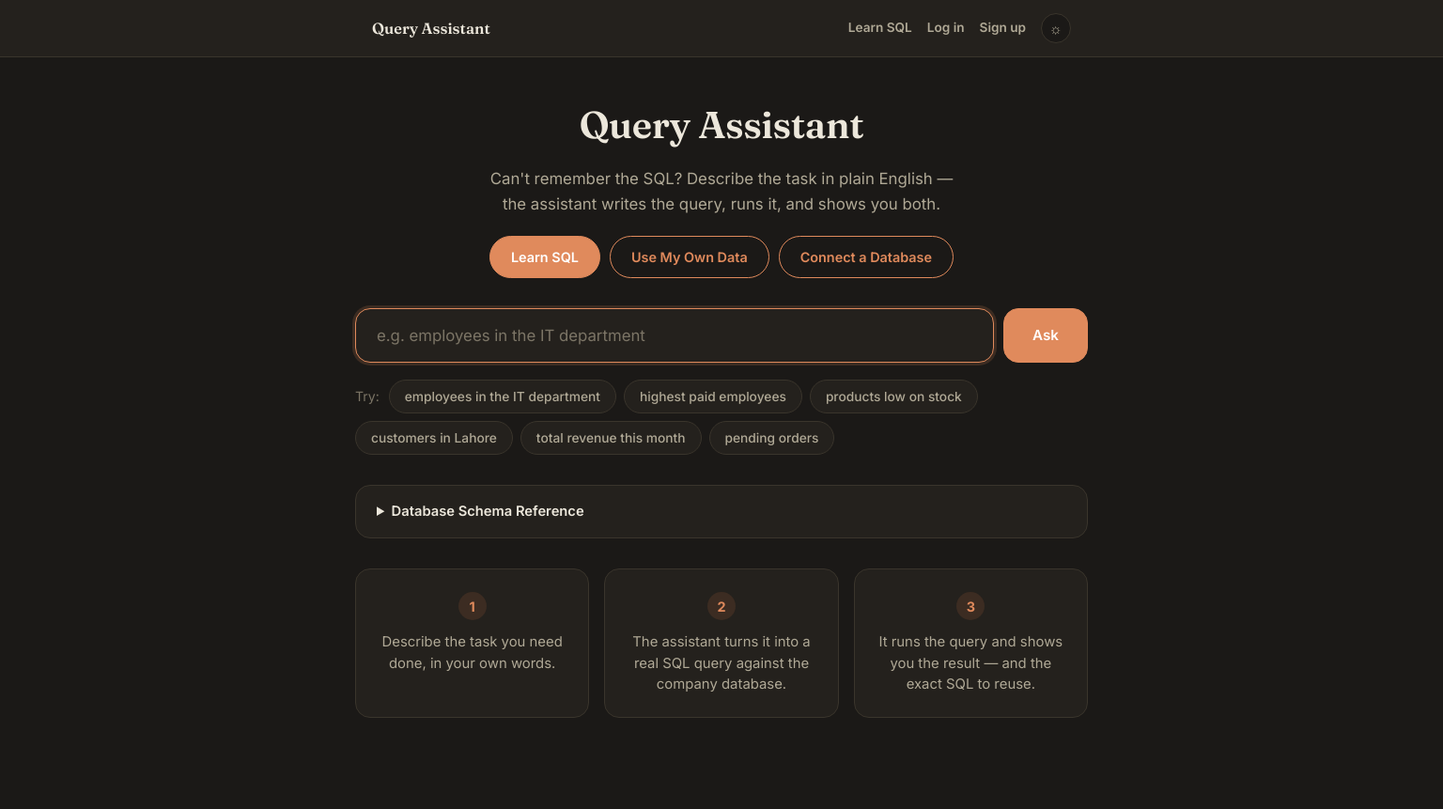
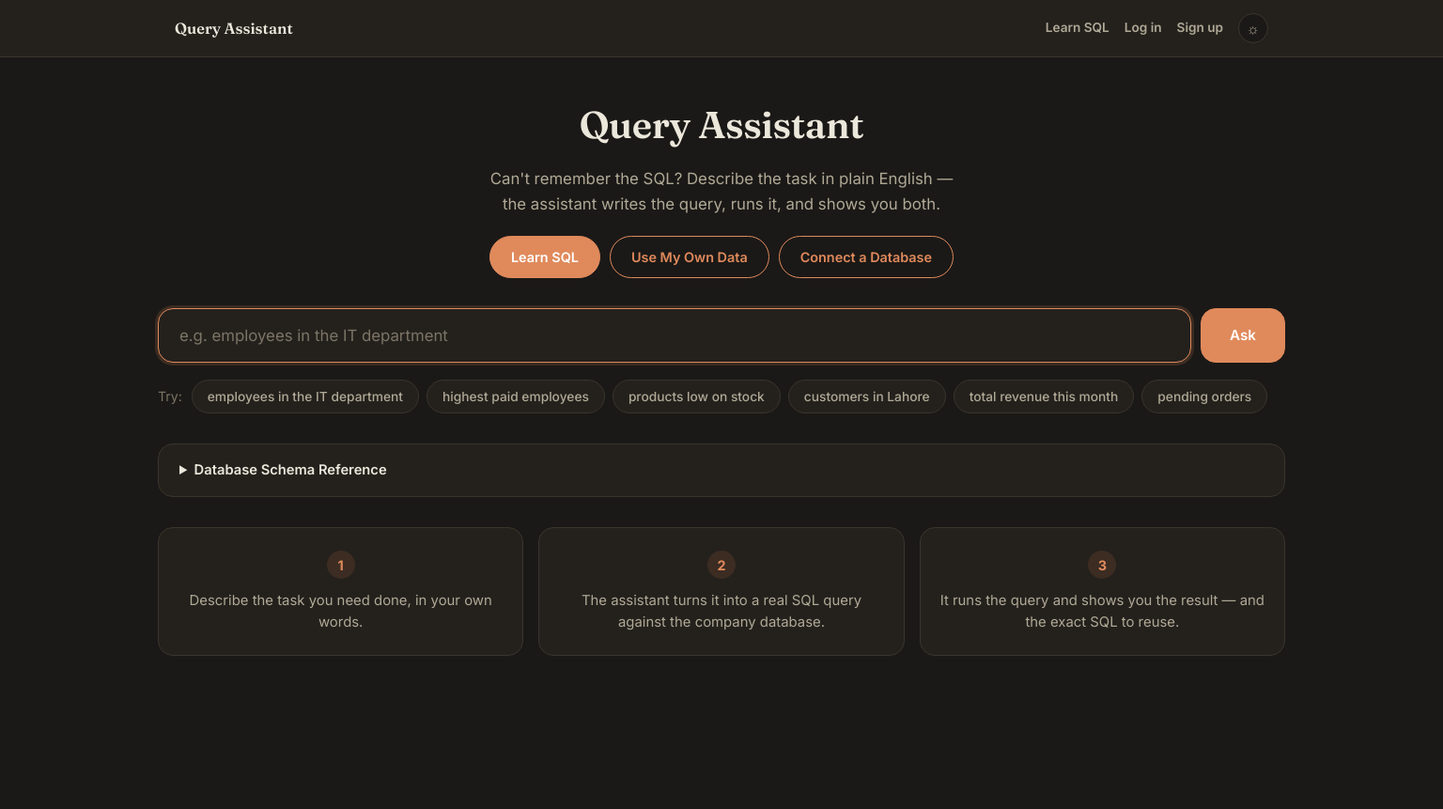
Before and after one commit to abdulhaseebofficial/query-assistant, a Flask app: page / in a window 1536 px wide. Shown: the whole page at 94% size. Run offline with Flask 3, Linux system fonts and the light colour scheme.

Commit message:
Add LICENSE, .gitattributes, and widen layout for laptop/desktop screens
- Add MIT LICENSE (user's choice) and link it from README.md.
- Add .gitattributes to force LF line endings in the repo regardless of OS,
  fixing the CRLF/LF warnings git kept printing on Windows.
- Widen .container and .topbar-inner in style.css (780px -> 900px, with
  extra breakpoints at 1100px and 1500px up to 1200px) so the page uses
  more of the available width on laptop/desktop screens instead of leaving
  large empty margins on both sides. Auth pages (.container-narrow) keep
  their original fixed width since login/register forms shouldn't stretch.
  Mobile breakpoints (600px, 700px) were already in place and are
  unaffected.

Co-Authored-By: Claude Sonnet 5 <noreply@anthropic.com>

```diff
--- a/frontend/static/css/style.css
+++ b/frontend/static/css/style.css
@@ -59,9 +59,24 @@ body {
 }
 
 .container {
-    max-width: 780px;
+    max-width: 900px;
     margin: 0 auto;
     animation: fadeUp 0.4s ease both;
+}
+
+/* Use more of the screen on laptop/desktop widths instead of leaving large
+   empty margins on either side, while keeping .container-narrow (auth
+   forms) at its own fixed width regardless of viewport. */
+@media (min-width: 1100px) {
+    .container:not(.container-narrow) {
+        max-width: 1080px;
+    }
+}
+
+@media (min-width: 1500px) {
+    .container:not(.container-narrow) {
+        max-width: 1200px;
+    }
 }
 
 header {
@@ -734,7 +749,7 @@ h1 {
 }
 
 .topbar-inner {
-    max-width: 780px;
+    max-width: 900px;
     margin: 0 auto;
     padding: 14px 18px;
     display: flex;
@@ -742,6 +757,20 @@ h1 {
     justify-content: space-between;
     gap: 12px;
     flex-wrap: wrap;
+}
+
+/* Keep the nav bar's edges aligned with .container below it at the same
+   breakpoints (see .container rules above). */
+@media (min-width: 1100px) {
+    .topbar-inner {
+        max-width: 1080px;
+    }
+}
+
+@media (min-width: 1500px) {
+    .topbar-inner {
+        max-width: 1200px;
+    }
 }
 
 .topbar-brand {
```
Also changed, not shown: README.md, 2 other files.
